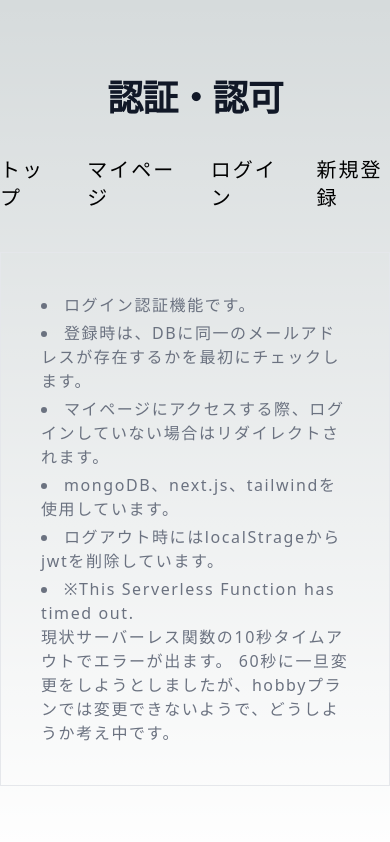
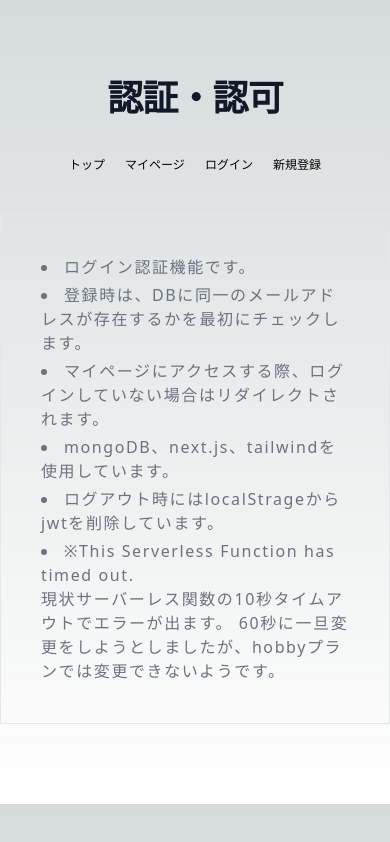
Before and after one commit to yuyuyusan/auth_next, a Next.js app: page / in a window 390 px wide. Shown: the top 842 px of the page. Built offline with nearby package versions, Linux system fonts and the light colour scheme.

Commit message:
[update] css 追加

```diff
--- a/src/components/ui/Links/Links.module.css
+++ b/src/components/ui/Links/Links.module.css
@@ -2,8 +2,11 @@
   display: flex;
   justify-content: center;
   align-items: center;
-  list-style: none;
+  flex-wrap: wrap;
   gap: 20px;
-  margin: 0;
-  padding: 0;
 }
+@media screen and (max-width: 768px) {
+  .gnav__item {
+    font-size: 12px;
+  }
+}
--- a/src/components/ui/Links/index.jsx
+++ b/src/components/ui/Links/index.jsx
@@ -1,5 +1,5 @@
 import Link from 'next/link';
-
+import styles from './Links.module.css';
 const NAV_ITEMS = [
   { href: '/', label: 'トップ' },
   { href: '/mypage', label: 'マイページ' },
@@ -11,13 +11,13 @@ const HeaderMenu = (props) => {
   return (
     <div className={props.className}>
       <nav>
-        <ul className="mb-10 flex m-auto gap-8 justify-center">
+        <ul className={styles.gnav__list}>
           {NAV_ITEMS.map((item) => {
             return (
-              <li key={item.label}>
+              <li key={item.label} className={styles.gnav__item}>
                 <Link
                   href={item.href}
-                  className="text-xl hover:text-sky-700 tracking-widest font-sans dark:text-slate-5"
+                  className={styles.gnav__item}
                 >
                   {item.label}
                 </Link>
--- a/src/pages/index.js
+++ b/src/pages/index.js
@@ -12,7 +12,7 @@ export default function Home() {
         <li>
           ※This Serverless Function has timed out.<br />
           現状サーバーレス関数の10秒タイムアウトでエラーが出ます。
-          60秒に一旦変更をしようとしましたが、hobbyプランでは変更できないようで、どうしようか考え中です。
+          60秒に一旦変更をしようとしましたが、hobbyプランでは変更できないようです。
         </li>
       </ul>
     </>
```
Also changed, not shown: vercel.json.
